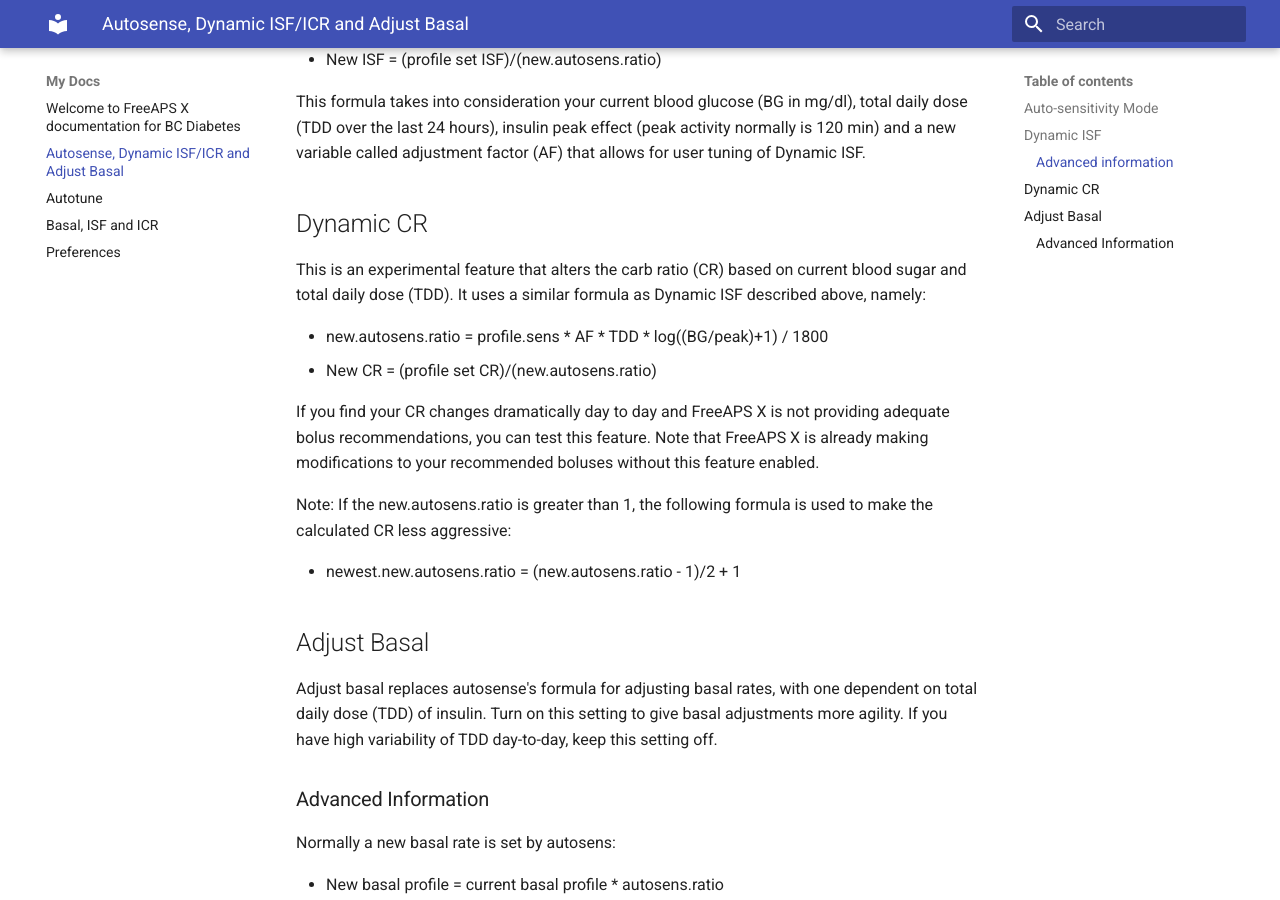
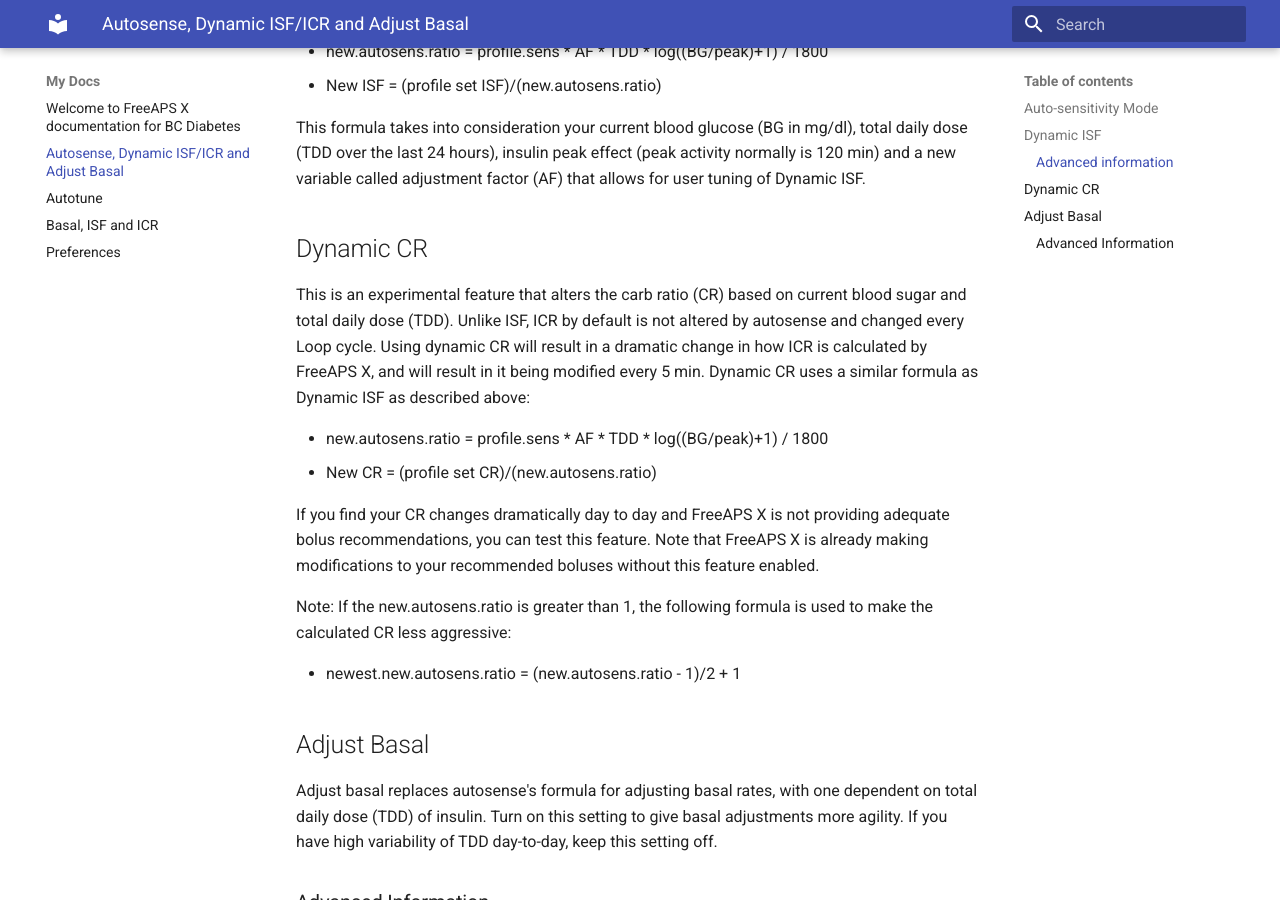
Before and after one commit to adamakeo/faxDocument, an MkDocs documentation site: the page built from docs/autosens-dynamic.md, in a window 1280 px wide and 900 px high, scrolled down 1480 px. Built offline with MkDocs 1.6.1 and Material for MkDocs 9.7.7, drawn with Linux system fonts in a browser that asks for light colours; some of the changed text lies outside the part shown.

Commit message:
Update autosens-dynamic.md

```diff
--- a/docs/autosens-dynamic.md
+++ b/docs/autosens-dynamic.md
@@ -2,7 +2,7 @@
 ## Auto-sensitivity Mode
 - Note to check if AF affects autosens
 
-Auto-sensitivity reviews your last 8 hrs and 24 hrs of data every loop cycle (5 min) and determines whether you have been reacting more or less sensitively to insulin. It then makes conservative temporary adjustments to your basal rates, blood sugar target, and ISF.
+Auto-sensitivity (autosense or autosens) reviews your last 8 hrs and 24 hrs of data every loop cycle (5 min) and determines whether you have been reacting more or less sensitively to insulin. It then makes conservative temporary adjustments to your basal rates, blood sugar target, and ISF.
 
 To see how it compares to auto
 
@@ -41,7 +41,7 @@
 This formula takes into consideration your current blood glucose (BG in mg/dl), total daily dose (TDD over the last 24 hours), insulin peak effect (peak activity normally is 120 min) and a new variable called adjustment factor (AF) that allows for user tuning of Dynamic ISF.
 
 ## Dynamic CR
-This is an experimental feature that alters the carb ratio (CR) based on current blood sugar and total daily dose (TDD). It uses a similar formula as Dynamic ISF described above, namely:
+This is an experimental feature that alters the carb ratio (CR) based on current blood sugar and total daily dose (TDD). Unlike ISF, ICR by default is not altered by autosense and changed every Loop cycle. Using dynamic CR will result in a dramatic change in how ICR is calculated by FreeAPS X, and will result in it being modified every 5 min. Dynamic CR uses a similar formula as Dynamic ISF as described above:
 
 - new.autosens.ratio = profile.sens * AF * TDD * log((BG/peak)+1) / 1800
 - New CR = (profile set CR)/(new.autosens.ratio)
```
